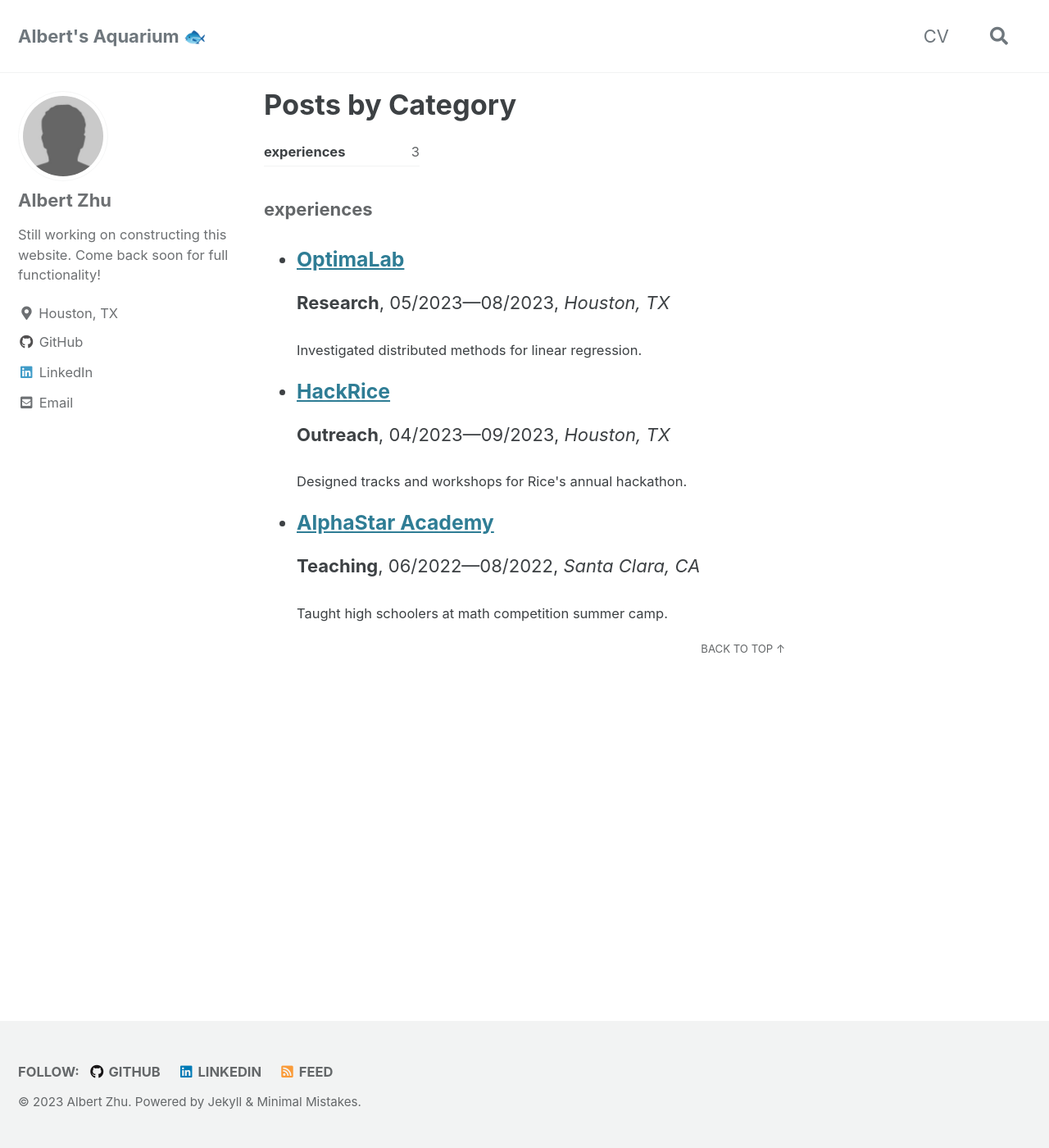
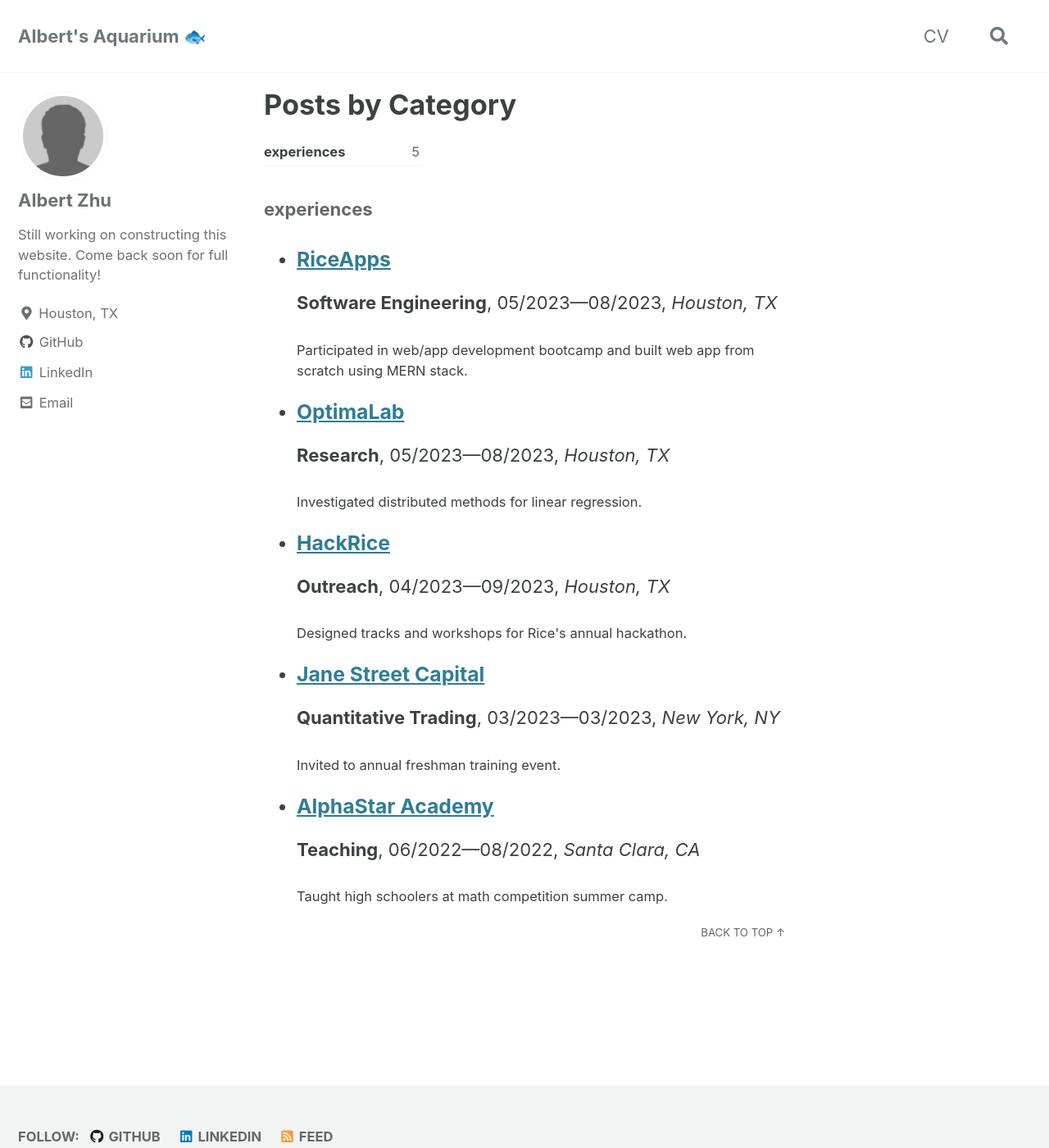
Before and after one commit to bakekaga/bakekaga.github.io, a Jekyll site: the page built from _pages/category-archive.md, in a window 1280 px wide and 1400 px high. Shown: the whole window at 82% size. Built offline with Jekyll 4.4.1, drawn with Linux system fonts in a browser that asks for light colours; cached includes are drawn as plain includes.

Commit message:
added experiences

```diff
--- /dev/null
+++ b/_posts/2023-03-28-fttp.md
@@ -0,0 +1,12 @@
+---
+title: "Jane Street Capital"
+excerpt: "Invited to annual freshman training event."
+categories:
+  - experiences
+date: 2023-03-28
+end_date: 2023-03-31
+type: Quantitative Trading
+venue: New York, NY
+---
+
+I was one of 94 invitees to Jane Street's annual [First-Year Trading and Technology Program](https://www.janestreet.com/join-jane-street/programs-and-events/fttp/). Over the course of four days, I learned about finance concepts like market-making, ETFs, and options through talks and desk visits. I also participated in various market simulation games, and on the final day, we were divided into 3-person teams for an Electronic Trading Competition, in which my team's Python bot achieved the highest PnL of the field across 60+ simulated market rounds.
--- a/_posts/2023-05-04-optimalab.md
+++ b/_posts/2023-05-04-optimalab.md
@@ -4,7 +4,7 @@
 categories:
   - experiences
 date: 2023-05-04
-end_date: 2023-08-12
+end_date: 2023-08-08
 type: Research
 venue: Houston, TX
 ---
--- /dev/null
+++ b/_posts/2023-05-30-osa.md
@@ -0,0 +1,12 @@
+---
+title: "RiceApps"
+excerpt: "Participated in web/app development bootcamp and built web app from scratch using MERN stack."
+categories:
+  - experiences
+date: 2023-05-30
+end_date: 2023-08-03
+type: Software Engineering
+venue: Houston, TX
+---
+
+I was a member of the 2023 [Open Source Accelerator](https://subdued-chevre-19d.notion.site/OSA-2023-32a77ab86f8047b2b9e376f60bb36c9b) (OSA) cohort, [RiceApps](https://riceapps.org/)'s annual web/app development summer program for beginners. The first part of the program consisted of a 4-week bootcamp period in which we covered HTML/CSS/React for frontend and MongoDB/Express/GraphQL for backend; for the remaining 5 weeks, I was assigned to a 9-person team where we built [Owl Mart](https://github.com/rice-apps/owlmart), a full-stack marketplace web app for Rice students to buy and sell items, from scratch. I helped implement the landing/home pages with React, primarily using the Material UI library for the UI components.
```
